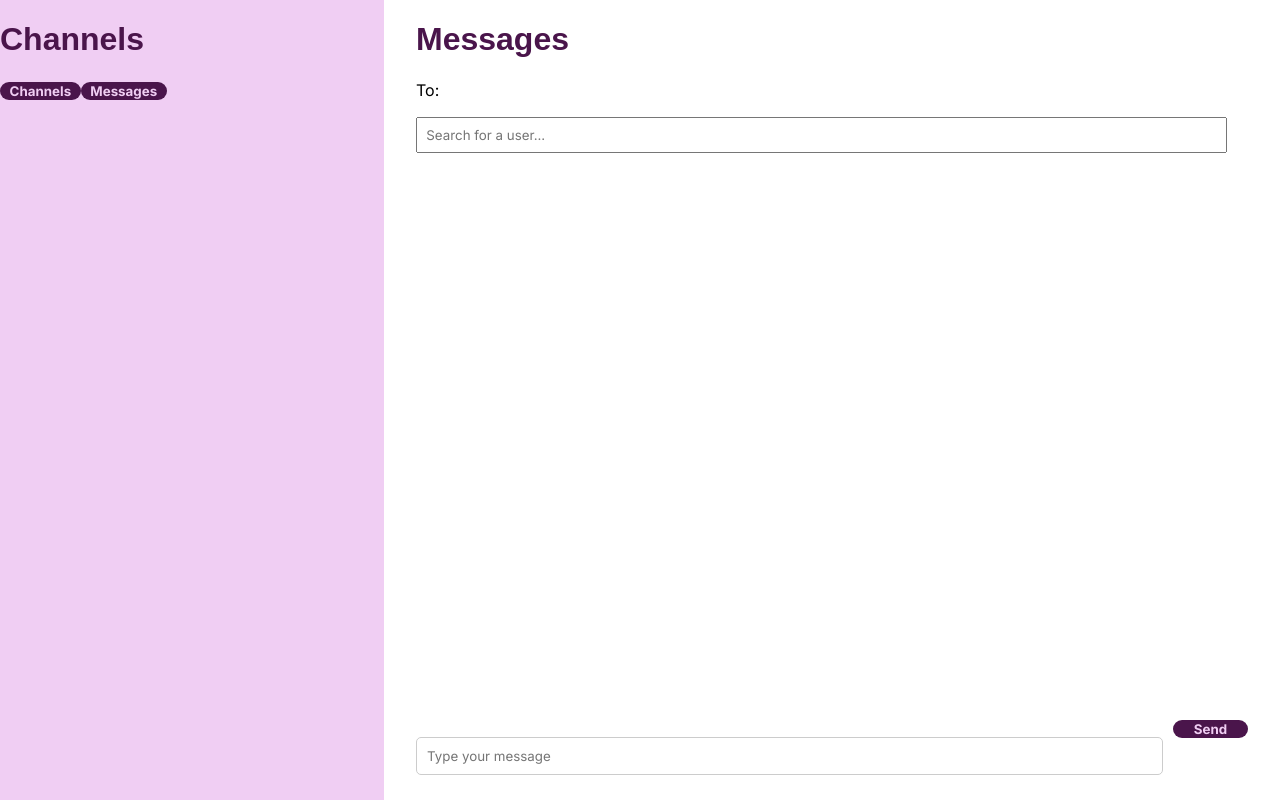
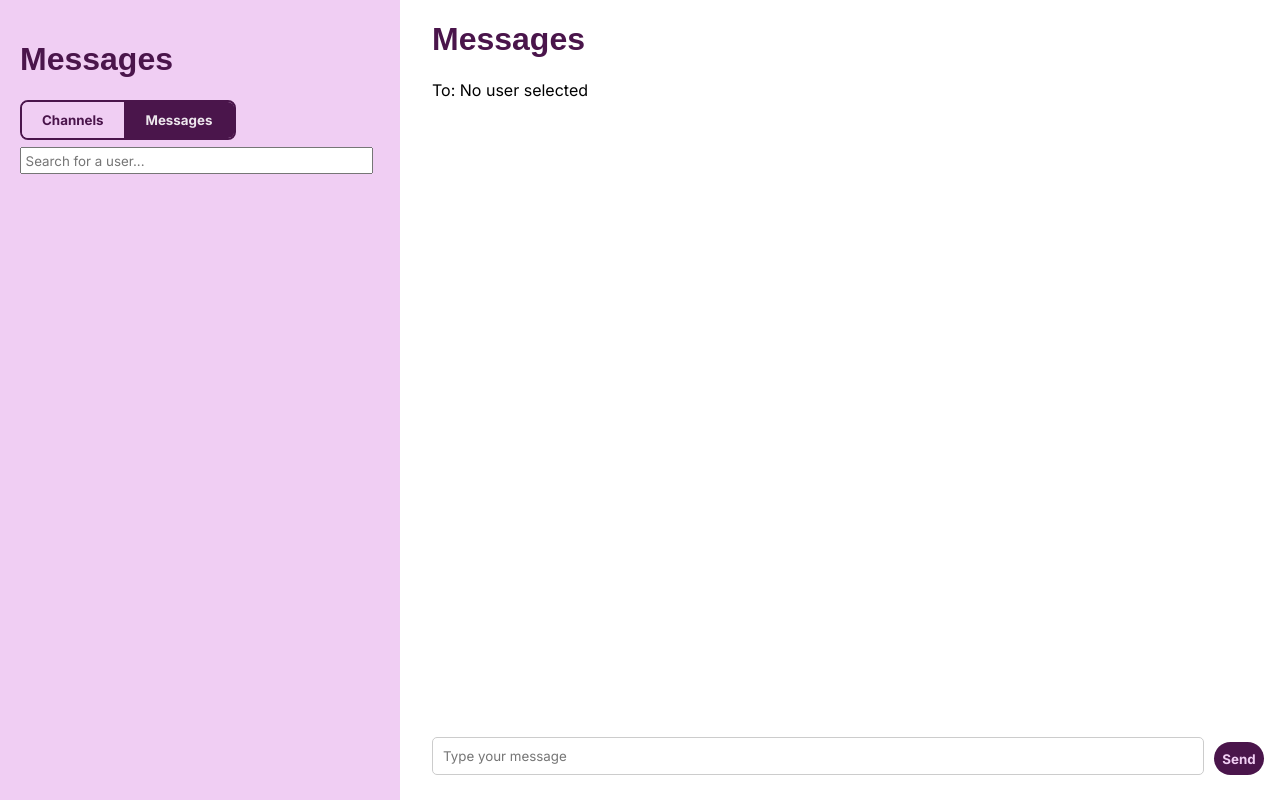
Before and after one commit to codehrh/slackapp, a React (Create React App) app: page /messaging in a window 1280 px wide. Built offline with nearby package versions, Linux system fonts and the light colour scheme; a web font is replaced by a local one.

Commit message:
Refined messaging

```diff
--- a/src/App.css
+++ b/src/App.css
@@ -87,7 +87,12 @@ button {
 .sidebar {
   height: 100vh;
   width: 30%;
+  min-width: 400px;
   background-color: var(--medium-purple);
+}
+
+.sidebar > div {
+ padding: 5%;
 }
 
 .main-content {
@@ -132,6 +137,38 @@ button {
 }
 
 .message-input button {
-  height: 100%;
+  align-self: flex-end;
+  padding: 1%;
+}
 
+.toggle-container {
+  display: inline-flex;
+  border: 2px solid var(--dark-purple);
+  border-radius: 8px;
+  overflow: hidden;
 }
+
+.toggle-button {
+  padding: 10px 20px;
+  border: none;
+  border-radius: 0px;
+  outline: none;
+  cursor: pointer;
+  background-color: var(--medium-purple);
+  color: var(--dark-purple);
+  transition: background-color 0.3s ease, color 0.3s ease;
+}
+
+.toggle-button:first-child {
+  border-right: 2px solid var(--dark-purple);
+}
+
+.toggle-button.active {
+  background-color: var(--dark-purple);
+  color: var(--light-purple);
+}
+
+.toggle-button:not(.active):hover {
+  background-color: rgba(74, 21, 75, 0.7);
+  color: var(--light-purple);
+}
--- a/src/components/ReceiveMessage.jsx
+++ b/src/components/ReceiveMessage.jsx
@@ -2,14 +2,22 @@ import React from 'react';
 import { FaUser } from 'react-icons/fa';
 
 function ReceiveMessage({ messages, user }) {
+    // Check if user.uid is available (this is the email in your case)
+    const userEmail = user?.uid?.trim().toLowerCase() || ''; // Use user.uid for the email
+
+    console.log("Current User Email:", userEmail);
+
     return (
         <div className="messages-container">
             {messages.map((message, index) => {
-                const senderEmail = message.sender_email || '';
-                const userEmail = user?.email || '';
+                const senderEmail = message.sender?.email?.trim().toLowerCase() || 'unknown';
+                const senderName = message.sender?.name || senderEmail;
 
-                // Safely check if the sender's email matches the user's email
-                const isSentByUser = senderEmail && userEmail && senderEmail.toLowerCase() === userEmail.toLowerCase();
+                // Log the sender email and user email for debugging
+                console.log(`Message ${index} - Sender Email: "${senderEmail}", User Email: "${userEmail}"`);
+
+                // Compare sender's email to the current user's email
+                const isSentByUser = senderEmail === userEmail;
 
                 return (
                     <div
@@ -17,56 +25,46 @@ function ReceiveMessage({ messages, user }) {
                         className={`message ${isSentByUser ? 'sent' : 'received'}`}
                         style={{
                             display: 'flex',
-                            justifyContent: isSentByUser ? 'flex-end' : 'flex-start',
-                            marginBottom: '10px',
+                            flexDirection: 'column',
+
                         }}
                     >
-                        {!isSentByUser && (
+                        <div style={{
+                            display: 'flex',
+                            alignItems: 'center',
+                            marginBottom: '5px',
+                            flexDirection: 'row',
+                        }}>
                             <div
                                 style={{
-                                    width: '40px',
-                                    height: '40px',
-                                    backgroundColor: '#8A2BE2',
+                                    width: '30px',
+                                    height: '30px',
+                                    backgroundColor: isSentByUser ? '#4a154b' : '#8A2BE2',
                                     borderRadius: '50%',
                                     display: 'flex',
                                     alignItems: 'center',
                                     justifyContent: 'center',
                                     color: '#fff',
-                                    marginRight: '10px',
+                                    margin: '5px',
                                 }}
                             >
                                 <FaUser />
                             </div>
-                        )}
+                            <span style={{ fontSize: '0.8em', color: '#666' }}>
+                                {isSentByUser ? 'You' : senderName}
+                            </span>
+                        </div>
                         <div
                             className="message-content"
                             style={{
                                 padding: '10px',
                                 borderRadius: '10px',
-                                textAlign: isSentByUser ? 'right' : 'left',
+                                maxWidth: '70%',
+                                wordBreak: 'break-word',
                             }}
                         >
-                            {/* Show the email of the message sender */}
-                            <strong>{isSentByUser ? 'You' : senderEmail}</strong>
-                            <div>{message.body}</div>
+                            {message.body}
                         </div>
-                        {isSentByUser && (
-                            <div
-                                style={{
-                                    width: '40px',
-                                    height: '40px',
-                                    backgroundColor: '#1E90FF',  // Blue for sent messages
-                                    borderRadius: '50%',
-                                    display: 'flex',
-                                    alignItems: 'center',
-                                    justifyContent: 'center',
-                                    color: '#fff',
-                                    marginLeft: '10px',
-                                }}
-                            >
-                                <FaUser />
-                            </div>
-                        )}
                     </div>
                 );
             })}
--- a/src/components/Sidebar.jsx
+++ b/src/components/Sidebar.jsx
@@ -5,6 +5,7 @@ import ChannelCreation from './ChannelCreation';
 export default function Sidebar({ user, channels, onChannelCreate, onChannelSelect, selectedChannel }) {
   return (
     <div className="sidebar">
+      <div>
         <button>Channels</button>
         <button>Messages</button>
         <h1>Channels</h1>
@@ -15,5 +16,6 @@ export default function Sidebar({ user, channels, onChannelCreate, onChannelSele
           selectedChannel={selectedChannel}
         />
       </div>
+    </div>
   );
 }
--- a/src/pages/Messaging.jsx
+++ b/src/pages/Messaging.jsx
@@ -1,5 +1,5 @@
 import { useEffect, useState, useCallback } from "react";
-import { useParams } from "react-router-dom";
+import { useParams, Link } from "react-router-dom";
 import MessageUserService from "../services/MessageUserService";
 import SendMessage from '../components/SendMessage';
 import ReceiveMessage from '../components/ReceiveMessage';
@@ -9,7 +9,7 @@ export default function Messaging({ user }) {
     const [interactedUsers, setInteractedUsers] = useState([]);
     const [searchQuery, setSearchQuery] = useState("");
     const [filteredUsers, setFilteredUsers] = useState([]);
-    const [selectedUser, setSelectedUser] = useState(channelId || "");
+    const [selectedUser, setSelectedUser] = useState(null); // Store user object
     const [messages, setMessages] = useState([]);
 
     // Fetch interacted users from the API
@@ -25,10 +25,10 @@ export default function Messaging({ user }) {
 
     // Fetch messages between the current user and the selected user
     const fetchMessages = useCallback(async () => {
-        if (!selectedUser) return;
+        if (!selectedUser || !selectedUser.id) return;
 
         try {
-            const messagesData = await MessageUserService.getMessages(selectedUser, user);
+            const messagesData = await MessageUserService.getMessages(selectedUser.id, user);
             setMessages(messagesData || []);
         } catch (error) {
             console.error("Error fetching messages:", error);
@@ -63,16 +63,16 @@ export default function Messaging({ user }) {
     return (
         <div className="dashboard">
             <div className="sidebar">
-
-                <h1>Channels</h1>
-                <button>Channels</button>
-                <button>Messages</button>
+                <div>
+                    <h1>Messages</h1>
+                    <div className="toggle-container">
+                        <Link to="/home">
+                            <button className="toggle-button">Channels</button>
+                        </Link>
+                        <Link to="/messaging">
+                            <button className="toggle-button active">Messages</button>
+                        </Link>
                     </div>
-            <main className="main-content">
-                <header className="message-header">
-                    <h1>Messages</h1>
-                    <div className="message-to">
-                        <span>To: </span>
                     <input
                         type="text"
                         value={searchQuery}
@@ -85,7 +85,7 @@ export default function Messaging({ user }) {
                                 <li
                                     key={user.id}
                                     onClick={() => {
-                                            setSelectedUser(user.id);
+                                        setSelectedUser(user); // Store the entire user object
                                         setSearchQuery(user.email);
                                         setFilteredUsers([]);
                                     }}
@@ -96,7 +96,15 @@ export default function Messaging({ user }) {
                             ))}
                         </ul>
                     )}
-
+                </div>
+            </div>
+            <main className="main-content">
+                <header className="message-header">
+                    <h1>Messages</h1>
+                    <div className="message-to">
+                        <span>
+                            To: {selectedUser ? selectedUser.email : "No user selected"}
+                        </span>
                     </div>
                 </header>
 
@@ -106,7 +114,7 @@ export default function Messaging({ user }) {
                 {/* SendMessage Component */}
                 <SendMessage
                     user={user}
-                    selectedUser={selectedUser}
+                    selectedUser={selectedUser ? selectedUser.id : null}
                     onMessageSent={handleNewMessage}
                 />
             </main>
```
Lines whose indentation alone changed are shown as unchanged.
